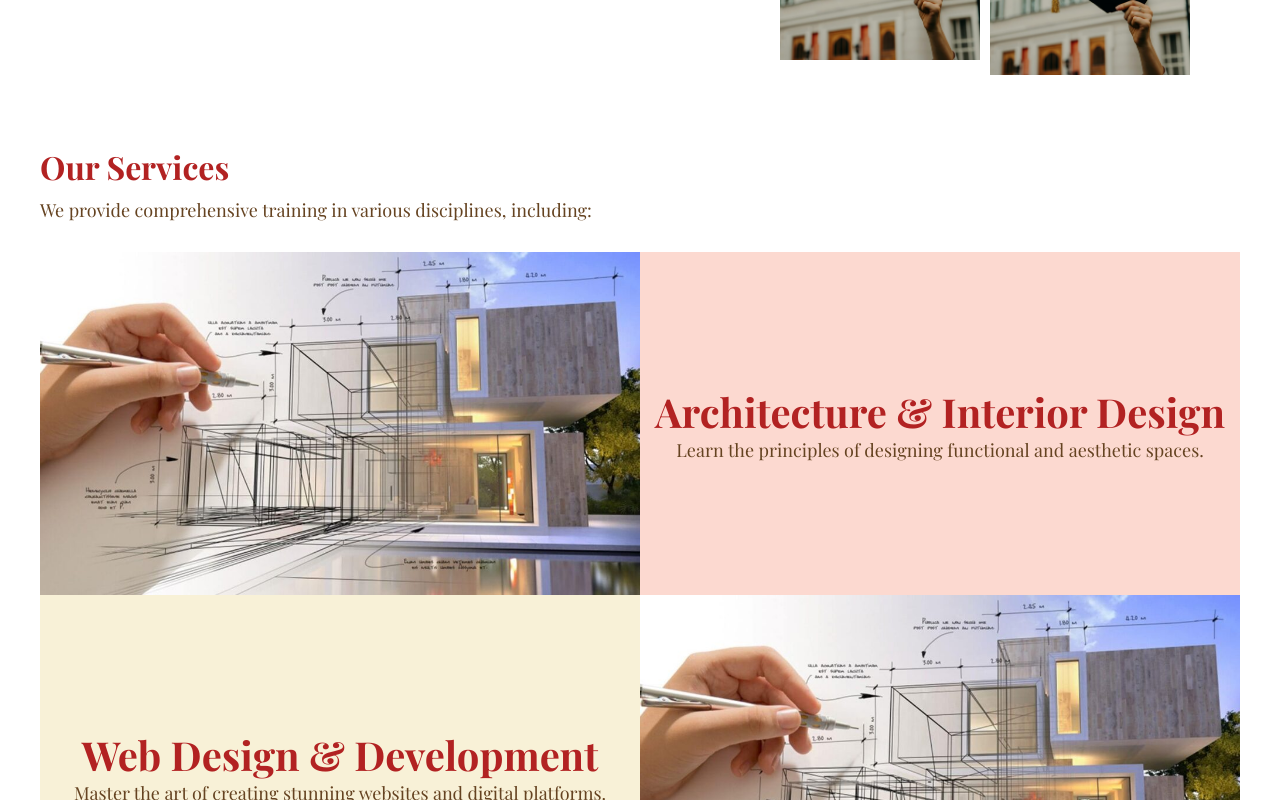
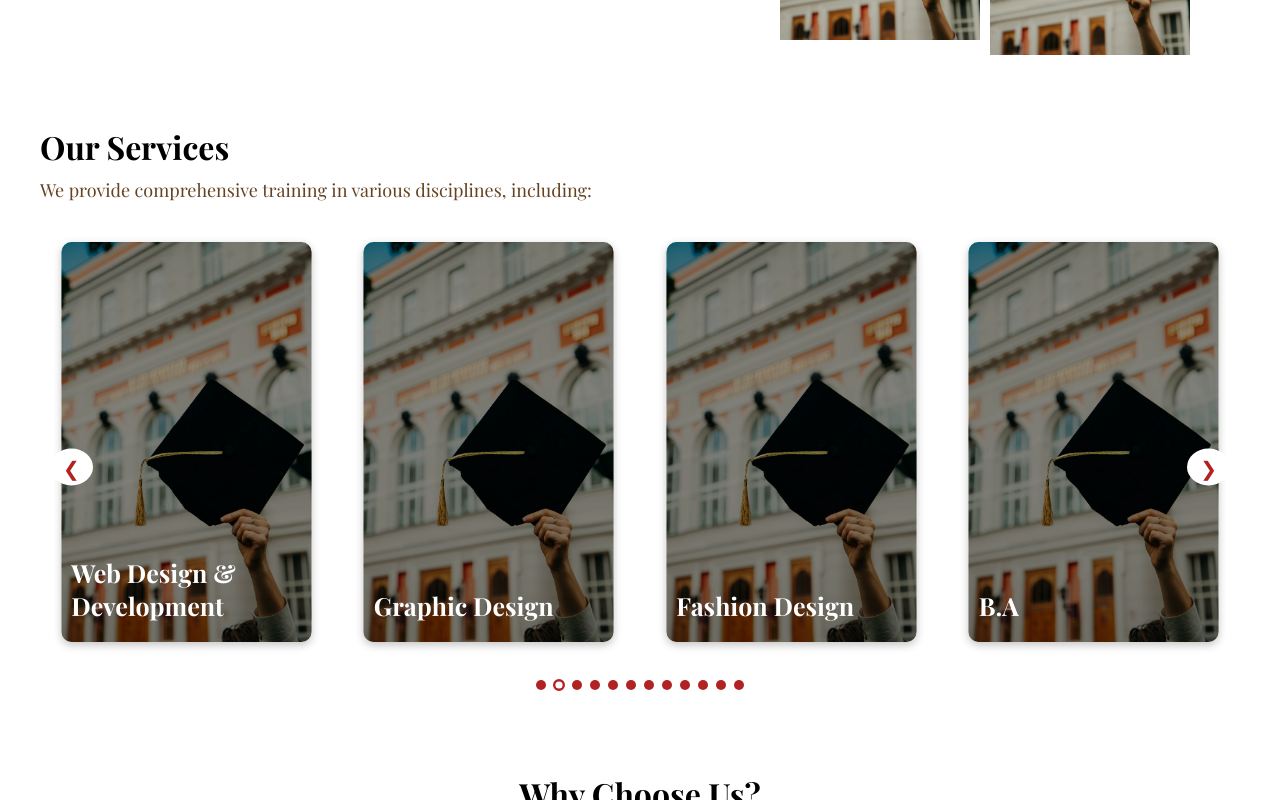
Before and after one commit to riteshgharti333/project_6, a React (Vite) app: page / in a window 1280 px wide. Shown: the part 1260-2060 px from the top of the page. Built offline with nearby package versions, Linux system fonts and the light colour scheme; a web font is replaced by a local one.

Commit message:
responsvie page

```diff
--- a/package.json
+++ b/package.json
@@ -15,7 +15,8 @@
     "react-dom": "^19.0.0",
     "react-icons": "^5.5.0",
     "react-router-dom": "^7.2.0",
-    "sass": "^1.85.1"
+    "sass": "^1.85.1",
+    "swiper": "^11.2.5"
   },
   "devDependencies": {
     "@eslint/js": "^9.21.0",
--- a/src/assets/data.js
+++ b/src/assets/data.js
@@ -26,10 +26,23 @@ export const services = [
 ];
 
 export const programs = [
+  {img : course_img ,
+    title : "Architecture & Interior Design"
+  },
   {
-    title: "Undergraduate Programs (UG)",
+    img : course_img,
+    title : "Web Design & Development"
+  },
 
-    courses: [
+  {
+    img : course_img,
+    title : "Graphic Design"
+  },
+
+  {
+    img : course_img,
+    title : "Fashion Design"
+  },
   {
     img: course_img,
     title: "B.A",
@@ -46,12 +59,7 @@ export const programs = [
     img: course_img,
     title: "B.B.A",
   },
-    ],
-  },
-  {
-    title: "Postgraduate Programs (PG)",
 
-    courses: [
   {
     img: course_img,
     title: "M.A",
@@ -67,8 +75,6 @@ export const programs = [
   {
     img: course_img,
     title: "M.B.A",
-      },
-    ],
   },
 ];
 
@@ -113,5 +119,5 @@ export const aboutContent = [
   "At the heart of our academy is a commitment to fostering a culture of excellence. We believe that design is more than just aesthetics—it is a powerful tool for problem-solving and communication. Our curriculum is carefully designed to inspire critical thinking, creativity, and innovation, preparing students to meet the demands of the industry with confidence.",
   "We take pride in our state-of-the-art facilities and a learning environment that promotes collaboration and exploration. Our students have access to modern design studios, advanced technology, and industry-relevant resources that empower them to bring their ideas to life. We continuously adapt to the latest trends and advancements to ensure our students stay ahead in their fields.",
   "Beyond academics, we are dedicated to shaping well-rounded professionals ready to make an impact. Through industry partnerships, workshops, and real-world projects, we provide our students with invaluable exposure and networking opportunities. Our goal is to bridge the gap between education and professional success, helping our graduates secure rewarding careers.",
-  "At International Academy of Design, we don’t just teach design—we inspire the designers of tomorrow. Join us on this creative journey and unlock your potential in a world where innovation knows no bounds."
-]
+  "At International Academy of Design, we don’t just teach design—we inspire the designers of tomorrow. Join us on this creative journey and unlock your potential in a world where innovation knows no bounds.",
+];
--- a/src/components/Footer/Footer.scss
+++ b/src/components/Footer/Footer.scss
@@ -5,9 +5,20 @@
   justify-content: space-between;
   background: #f8f1d7;
   padding: 50px;
+  overflow: hidden;
+
+
+  @include lg {
+    flex-direction: column;
+    gap: 30px;
+  }
   .footer-left {
     img {
       width: 300px;
+
+      @include sm{
+        width: 250px;
+      }
     }
     .footer-icons {
       margin-top: 20px;
@@ -53,6 +64,11 @@
   .footer-right {
     display: flex;
     gap: 20px;
+
+    @include md {
+      flex-direction: column;
+
+    }
     .footer-right-item {
       ul {
         list-style-position: inside;
--- a/src/components/HomeContent/HomeContent.scss
+++ b/src/components/HomeContent/HomeContent.scss
@@ -1,16 +1,29 @@
+@use "../../styles/responsive.scss" as *;
+
 .homeContent {
   max-width: 1100px;
   margin: auto;
+  @include xl {
+    padding: 0px 10px;
+  }
   .homeContent-container {
     display: flex;
-    margin-top: 20px;
     justify-content: space-around;
     align-items: center;
+
+    @include lg {
+      flex-direction: column;
+      gap: 30px;
+    }
     .homeContent-left {
       flex: 5;
 
       h1 {
         margin-bottom: 30px;
+
+        @include sm{
+          font-size: 25px;
+        }
       }
       p {
         font-size: 18px;
@@ -36,12 +49,20 @@
           flex-direction: column;
           gap: 10px;
 
+          @include sm{
+            // flex-direction: row;
+          }
         }
         .homeContent-imgs-right {
           display: flex;
           flex-direction: column;
           gap: 10px;
           margin-top: 15px;
+
+          @include sm {
+            margin-top: 0px;
+            display: none;
+          }
         }
       }
     }
--- a/src/components/Navbar/Navbar.scss
+++ b/src/components/Navbar/Navbar.scss
@@ -23,7 +23,7 @@
       gap: 20px;
       font-weight: 500;
       letter-spacing: 1px;
-      color: $primary-color;
+      // color: $primary-color;
 
       li {
         font-size: 18px;
--- a/src/components/OurPrograms/OurPrograms.jsx
+++ b/src/components/OurPrograms/OurPrograms.jsx
@@ -1,20 +1,51 @@
 import "./OurPrograms.scss";
 import { programs } from "../../assets/data";
+
+import { Swiper, SwiperSlide } from "swiper/react";
+import { Autoplay, Navigation, Pagination } from "swiper/modules";
+import "swiper/css";
+import "swiper/css/navigation";
+import "swiper/css/pagination";
 
 const OurPrograms = () => {
   return (
     <div className="ourPrograms">
-      {programs.map((item, index) => (
-        <div className="programs" key={index}>
-          <div className="ourPrograms-top">
-            <h1>{item.title}</h1>
-          </div>
+      <div className="ourPrograms-top">
+        <h1>Our Services</h1>
+        <p>
+          We provide comprehensive training in various disciplines, including:
+        </p>
+      </div>
 
-          <div className="ourPrograms-cards">
-            {item.courses.map((item, index) => (
+      <div className="ourPrograms-cards">
+        <Swiper
+          modules={[Navigation, Pagination, Autoplay]}
+          spaceBetween={10}
+          slidesPerView={1}
+          loop={true}
+          navigation={{
+            nextEl: ".program-swiper-next",
+            prevEl: ".program-swiper-prev",
+          }}
+          speed={1000}
+          autoplay={{
+            delay: 3000,
+            disableOnInteraction: false,
+          }}
+          pagination={{ clickable: true }}
+          breakpoints={{
+            0: { slidesPerView: 1 },
+            480: { slidesPerView: 2 },
+            768: { slidesPerView: 3 },
+            1024: { slidesPerView: 4},
+            1400: { slidesPerView: 4 },
+          }}
+          className="program-swiper"
+        >
+          {programs.map((item, index) => (
+            <SwiperSlide key={index}>
               <div
                 className="ourPrograms-card"
-                key={item}
                 style={{
                   backgroundImage: `url(${item.img})`,
                 }}
@@ -23,10 +54,13 @@ const OurPrograms = () => {
                   <h3>{item.title}</h3>
                 </div>
               </div>
-            ))}
-          </div>
-        </div>
-      ))}
+            </SwiperSlide>
+          ))}
+        </Swiper>
+
+        <div className="program-swiper-prev">❮</div>
+        <div className="program-swiper-next">❯</div>
+      </div>
     </div>
   );
 };
--- a/src/components/OurPrograms/OurPrograms.scss
+++ b/src/components/OurPrograms/OurPrograms.scss
@@ -4,22 +4,25 @@
   max-width: 1200px;
   margin: auto;
   width: 100%;
-  .programs {
-    &:first-child {
-      margin-bottom: 70px;
+  // overflow: hidden;
+
+  @include xl {
+    padding: 0px 10px;
   }
   .ourPrograms-top {
-      margin-bottom: 30px;
+    p {
+      font-size: 18px;
+      margin-top: 10px;
     }
+  }
+  .ourPrograms-cards {
+    margin-top: 30px;
+    position: relative;
+    // overflow: hidden;
 
-    .ourPrograms-cards {
-      display: flex;
-      gap: 10px;
-      justify-content: space-between;
     .ourPrograms-card {
       width: 250px;
       height: 400px;
-
       border-radius: 10px;
       background-image: url("../../assets/images/rotate.jpeg");
       background-position: center;
@@ -27,17 +30,17 @@
       position: relative;
       transition: all 0.3s ease-in-out;
       box-shadow: rgba(0, 0, 0, 0.24) 0px 3px 8px;
+      margin: auto;
 
       &:hover {
-          transform: translateY(6px);
         box-shadow: rgba(0, 0, 0, 0.24) 0px 3px 8px;
         border-radius: 10px 10px 30px 10px;
 
         .ourPrograms-card-desc {
+          background: #fff;
           width: 100%;
 
           h3 {
-              text-align: center;
             color: $primary-color;
           }
         }
@@ -54,20 +57,81 @@
 
       .ourPrograms-card-desc {
         position: absolute;
-          bottom: 0;
+        bottom: 0px;
         z-index: 10;
-          background: #fff;
-          width: 0%;
+
+        width: 100%;
         transition: all 0.3s ease-in-out;
         border-radius: 30px 0px 30px 0px;
 
         h3 {
-            padding: 10px;
-            font-size: 30px;
+          padding: 20px 10px;
+          font-size: 25px;
           color: #fff;
         }
       }
     }
   }
 }
+
+.program-swiper {
+  overflow: hidden;
+  .swiper-slide {
+    padding: 10px 10px 60px 10px;
   }
+}
+
+.swiper-pagination {
+  z-index: 1 !important;
+  .swiper-pagination-bullet {
+    width: 10px;
+    height: 10px;
+    background: $primary-color;
+    opacity: 1;
+    transition: 0.3s ease-in-out;
+    margin: 0px 10px;
+
+    &.swiper-pagination-bullet-active {
+      border: 2px solid $primary-color;
+      transform: scale(1.2);
+      background: #fff;
+    }
+  }
+}
+
+.program-swiper-prev,
+.program-swiper-next {
+  position: absolute;
+  top: 50%;
+  transform: translateY(-50%);
+  color: $primary-color;
+  border: none;
+  border-radius: 50%;
+  cursor: pointer;
+  z-index: 100;
+  font-size: 20px;
+  transition: background 0.3s ease-in-out;
+  display: flex;
+  align-items: center;
+  justify-content: center;
+  background: #fff;
+  padding: 5px 13px;
+
+  @include sm {
+    display: none;
+  }
+}
+
+.program-swiper-prev {
+  left: 10px;
+}
+
+.program-swiper-next {
+  right: 10px;
+}
+
+.taxi-swiper-prev:hover,
+.taxi-swiper-next:hover {
+  background: $primary-color;
+  color: #fff;
+}
--- a/src/components/SmallContent/SmallContent.scss
+++ b/src/components/SmallContent/SmallContent.scss
@@ -1,9 +1,16 @@
-.smallContent{
-    max-width: 1000px;
-    margin: auto;
-    text-align: center;
+@use "../../styles/responsive.scss" as *;
 
-    h3{
-        line-height: 1.5;
+.smallContent {
+  max-width: 1000px;
+  margin: auto;
+  text-align: center;
+
+  h3 {
+    line-height: 1.5;
+
+    @include sm {
+      font-size: 18px;
+      padding: 0px 10px;
     }
+  }
 }
--- a/src/pages/About/About.scss
+++ b/src/pages/About/About.scss
@@ -51,9 +51,18 @@ $transition-speed: 0.3s;
     flex-direction: column;
     gap: 30px;
 
+    @include lg {
+      padding: 0px 10px;
+    }
+
     p {
       font-size: 20px;
       line-height: 1.5;
+
+      @include sm {
+        font-size: 18px;
+        text-align: justify;
+      }
     }
   }
 
@@ -69,7 +78,9 @@ $transition-speed: 0.3s;
     margin: 60px auto;
     border: 1px solid $primary-color;
 
-
+    @include md {
+      width: 95%;
+    }
     h1 {
       text-align: center;
       color: $primary-color;
--- a/src/pages/Homepage/Homepage.jsx
+++ b/src/pages/Homepage/Homepage.jsx
@@ -12,7 +12,7 @@ const Homepage = () => {
     <div className="homepage">
       <HomeBanner />
       <HomeContent />
-      <OurServices />
+      {/* <OurServices />/ */}
       <OurPrograms />
       <ChooseUs />
       <Founder />
--- a/src/styles/global.scss
+++ b/src/styles/global.scss
@@ -14,14 +14,16 @@ a {
 }
 
 .app {
-
-  h1, h2, h3 {
-    color: #B22222;
+  h1,
+  h2,
+  h3 {
+    // color: #B22222;
     font-weight: bold;
   }
 
   // Description text
-  p, span {
+  p,
+  span {
     color: #654321;
   }
 }
```
Also changed, not shown: src/components/ChooseUs/ChooseUs.scss (+36 -0 lines), 1 other file (tests, documents, lock files or other folders). Lines whose indentation alone changed are shown as unchanged.
